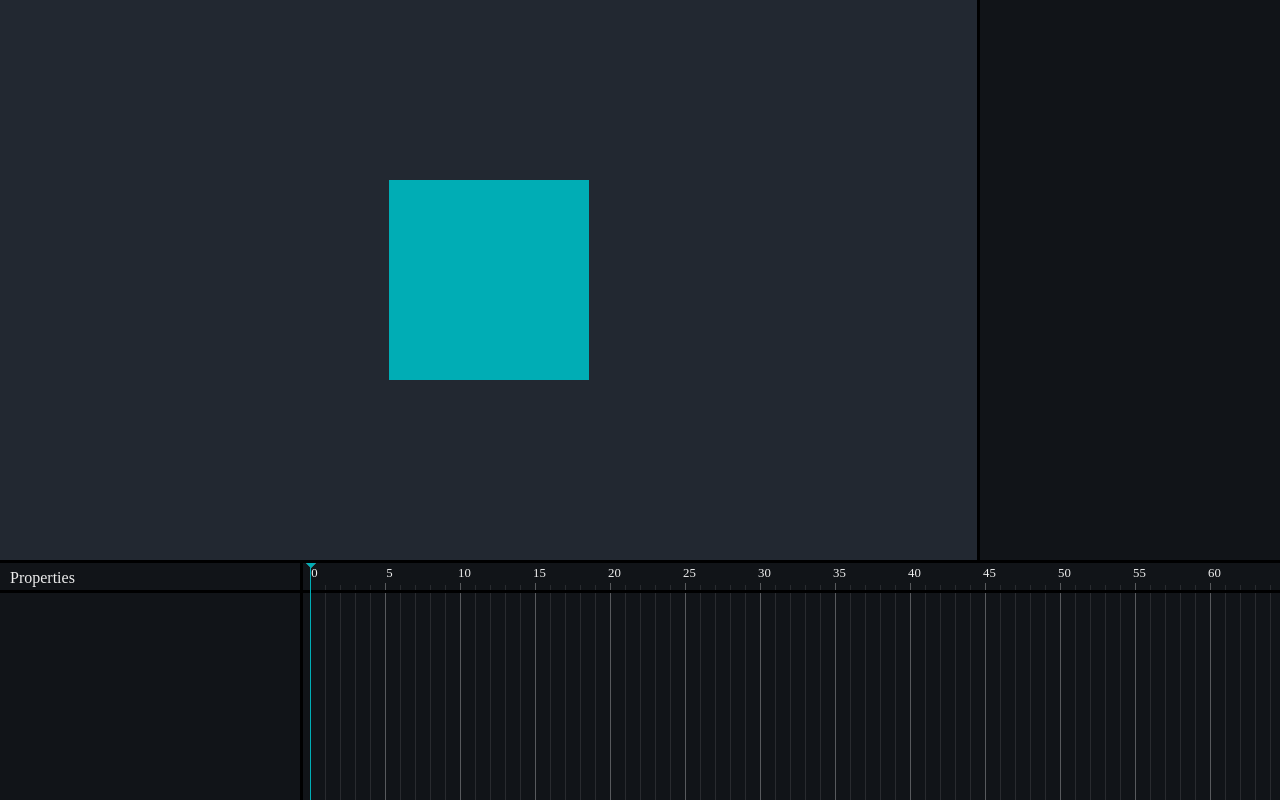
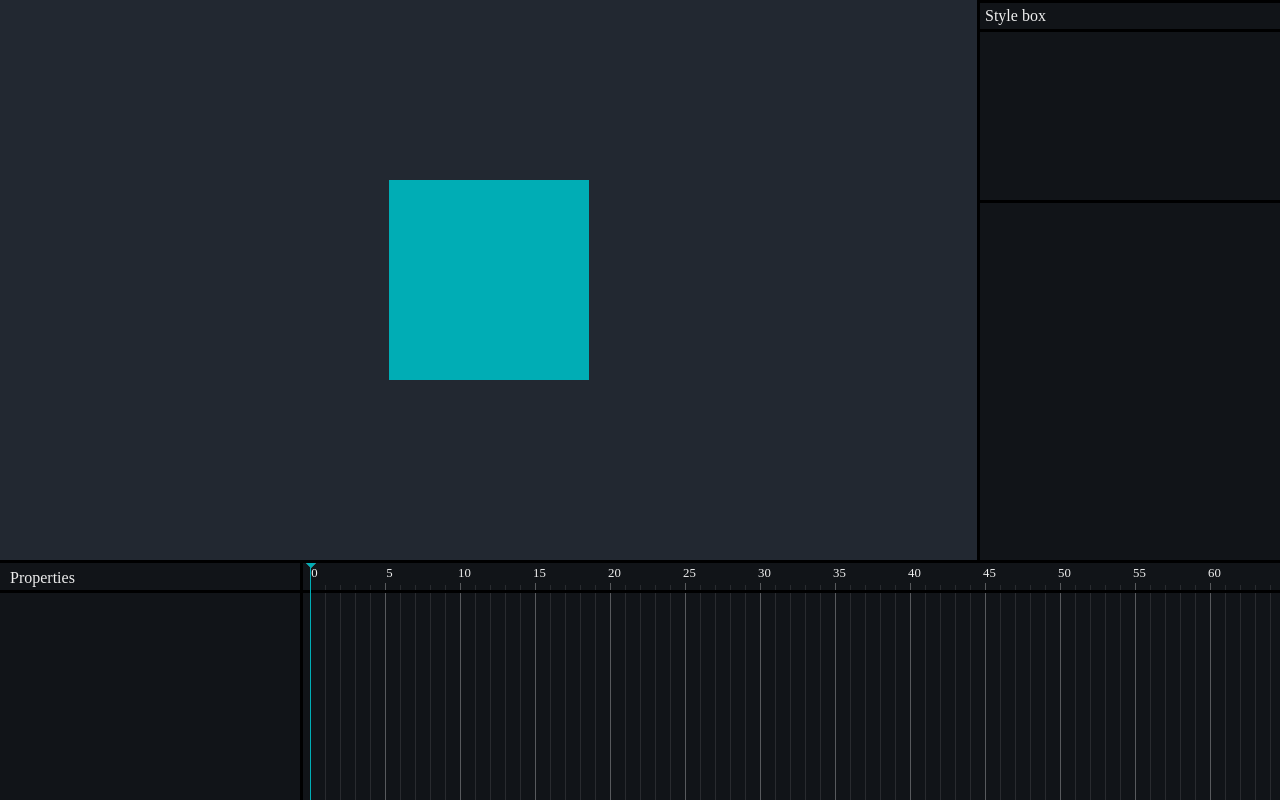
Before and after one commit to OmidRasouli/animotion, a React (Create React App) app: page / in a window 1280 px wide. Shown: the top 800 px of the page. Built offline with nearby package versions, Linux system fonts and the light colour scheme.

Commit message:
Add StyleBox to SideBar

```diff
--- a/src/component/SideBar/SideBar.tsx
+++ b/src/component/SideBar/SideBar.tsx
@@ -1,5 +1,10 @@
+import StyleBox from "../StyleBox/StyleBox";
 import style from "./SideBar.module.scss";
 
 export default function SideBar() {
-  return <div className={style.sidebar}></div>;
+  return (
+    <div className={style.sidebar}>
+      <StyleBox />
+    </div>
+  );
 }
```
